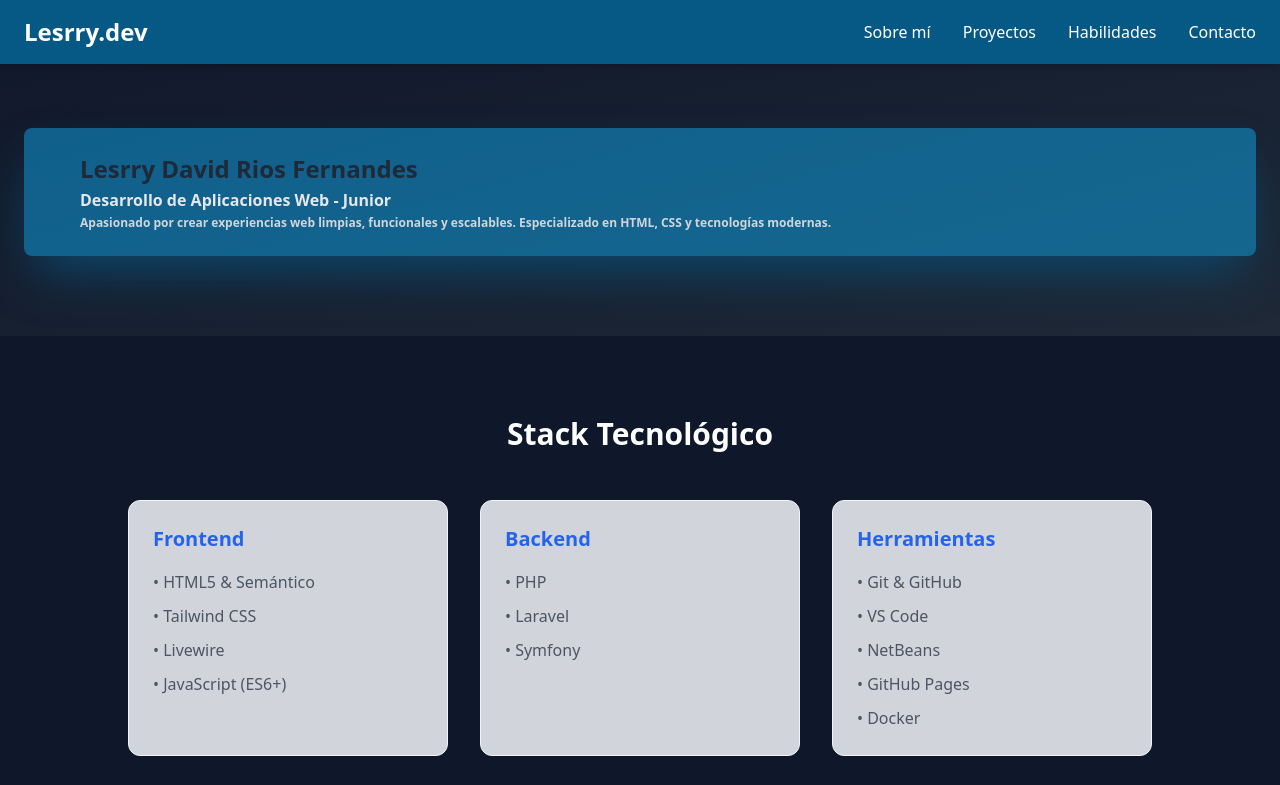
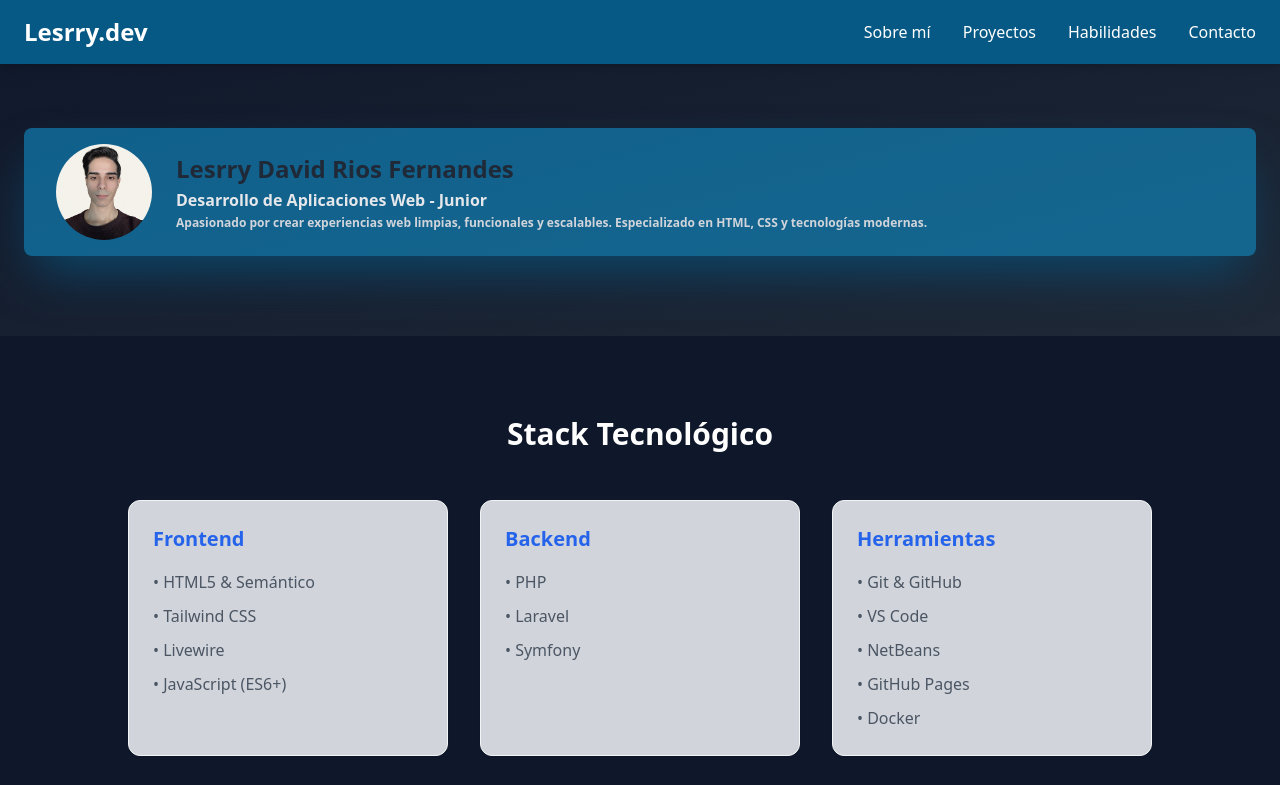
Before and after one commit to DavidR10s/portfolio, a plain HTML site: page index.html in a window 1280 px wide. Shown: the top 785 px of the page. Drawn offline with nearby package versions, Linux system fonts and the light colour scheme.

Commit message:
integración de imagen

```diff
--- a/index.html
+++ b/index.html
@@ -73,7 +73,7 @@
     <!-- Hero Section -->
     <header id="about" class="pt-32 pb-20 px-6 bg-gradient-to-br from-dark to-gray-800">
         <div class="flex flex-col gap-2 p-8 sm:flex-row sm:items-center sm:gap-6 sm:py-4 bg-sky-500/50 shadow-2xl shadow-sky-900 rounded-lg">
-            <img class="mx-auto block h-24 rounded-full sm:mx-0 sm:shrink-0" src="../yo.png" alt="" />
+            <img class="mx-auto block h-24 rounded-full sm:mx-0 sm:shrink-0" src="./img/me/yo.png" alt="" />
             <div class="space-y-2 text-center sm:text-left">
                 <div class="space-y-0.5">
                     <h1 class="text-2xl font-semibold text-gradient-500">Lesrry David Rios Fernandes</h1>
```
Also changed, not shown: img/me/yo.png (added).
